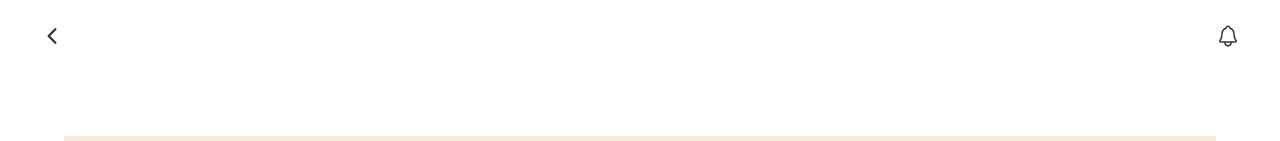
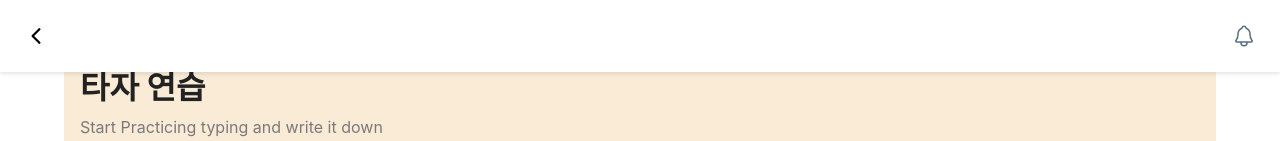
Before and after one commit to bonyubking/LikeLion_TypingTrainer, a React (Create React App) app in the folder react-typingtrainer/: page /chat in a window 1280 px wide. Shown: the top 141 px of the page. Built offline with nearby package versions, Linux system fonts and the light colour scheme; no server answers.

Commit message:
[feat] bgm 기능 추가

```diff
--- a/react-typingtrainer/src/components/Header.css
+++ b/react-typingtrainer/src/components/Header.css
@@ -1,35 +1,59 @@
 .header {
-  width: 100%;
-  padding: 1rem;
-  background-color: transparent;
+  position: fixed;
+  top: 0;
+  left: 0;
+  right: 0;
+  background-color: white;
+  box-shadow: 0 2px 4px rgba(0, 0, 0, 0.1);
+  z-index: 1000;
 }
 
 .header-content {
-  max-width: 1440px;
-  margin: 0 auto;
   display: flex;
   justify-content: space-between;
   align-items: center;
-  padding: 0 1rem;
+  padding: 1rem;
+  max-width: 1440px;
+  margin: 0 auto;
 }
 
 .back-button,
 .notification-button {
   background: none;
   border: none;
-  padding: 0.5rem;
   cursor: pointer;
-  color: #333;
+  padding: 8px;
+  border-radius: 50%;
   display: flex;
   align-items: center;
   justify-content: center;
-  border-radius: 50%;
   transition: background-color 0.2s;
 }
 
 .back-button:hover,
 .notification-button:hover {
-  background-color: rgba(0, 0, 0, 0.05);
+  background-color: #f0f0f0;
+}
+
+.notification-button {
+  color: #556f86;
+}
+
+.notification-button.active {
+  color: #122432;
+  animation: pulse 2s infinite;
+}
+
+@keyframes pulse {
+  0% {
+    transform: scale(1);
+  }
+  50% {
+    transform: scale(1.1);
+  }
+  100% {
+    transform: scale(1);
+  }
 }
 
 /* 반응형 디자인 */
--- a/react-typingtrainer/src/components/Header.jsx
+++ b/react-typingtrainer/src/components/Header.jsx
@@ -1,14 +1,51 @@
-import React from 'react';
+import React, { useState, useRef, useEffect } from 'react';
 import { useNavigate } from 'react-router-dom';
 import { IoChevronBack } from 'react-icons/io5';
 import { IoNotificationsOutline } from 'react-icons/io5';
+import { IoNotifications } from 'react-icons/io5';
+import TypeTalkTalk from '../assets/mp3/TypeTalkTalk.mp3';
 import './Header.css';
 
 const Header = () => {
   const navigate = useNavigate();
+  const [isMusicPlaying, setIsMusicPlaying] = useState(false);
+  const audioRef = useRef(null);
+
+  useEffect(() => {
+    // 컴포넌트가 마운트될 때 오디오 객체 생성
+    audioRef.current = new Audio(TypeTalkTalk);
+    audioRef.current.loop = true;
+    audioRef.current.volume = 0.5; // 볼륨을 50%로 설정
+
+    // 오디오 로드 에러 처리
+    audioRef.current.addEventListener('error', (e) => {
+      console.error('오디오 로드 에러:', e);
+    });
+
+    // 컴포넌트가 언마운트될 때 오디오 정리
+    return () => {
+      if (audioRef.current) {
+        audioRef.current.pause();
+        audioRef.current = null;
+      }
+    };
+  }, []);
 
   const handleBack = () => {
     navigate(-1);
+  };
+
+  const toggleMusic = async () => {
+    try {
+      if (isMusicPlaying) {
+        await audioRef.current.pause();
+      } else {
+        await audioRef.current.play();
+      }
+      setIsMusicPlaying(!isMusicPlaying);
+    } catch (error) {
+      console.error('음악 재생/정지 에러:', error);
+    }
   };
 
   return (
@@ -17,8 +54,15 @@ const Header = () => {
         <button className="back-button" onClick={handleBack}>
           <IoChevronBack size={24} />
         </button>
-        <button className="notification-button">
-          <IoNotificationsOutline size={24} />
+        <button
+          className={`notification-button ${isMusicPlaying ? 'active' : ''}`}
+          onClick={toggleMusic}
+        >
+          {isMusicPlaying ? (
+            <IoNotifications size={24} />
+          ) : (
+            <IoNotificationsOutline size={24} />
+          )}
         </button>
       </div>
     </header>
--- a/react-typingtrainer/src/pages/PostPage/PostDetailPage.jsx
+++ b/react-typingtrainer/src/pages/PostPage/PostDetailPage.jsx
@@ -111,7 +111,8 @@ function PostDetailPage() {
                 {comment.content}
               </p>
               <div className={styles.commentMeta}>
-                {comment.createdAt}
+                <span>{new Date(comment.createdAt).toLocaleDateString()}</span>
+                <span>{new Date(comment.createdAt).toLocaleTimeString()}</span>
               </div>
             </div>
           </div>
```
